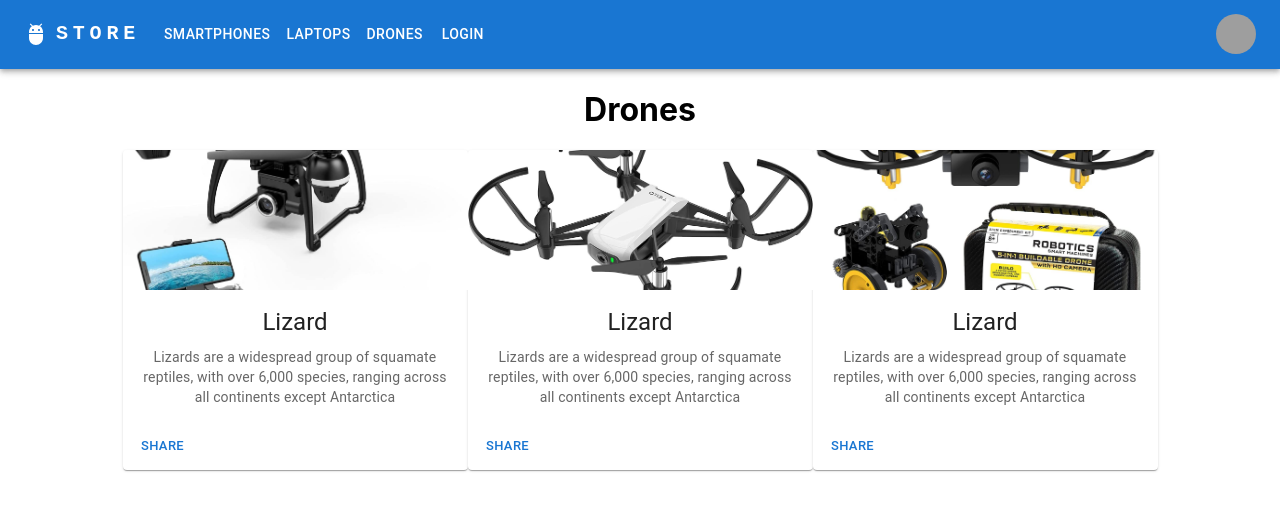
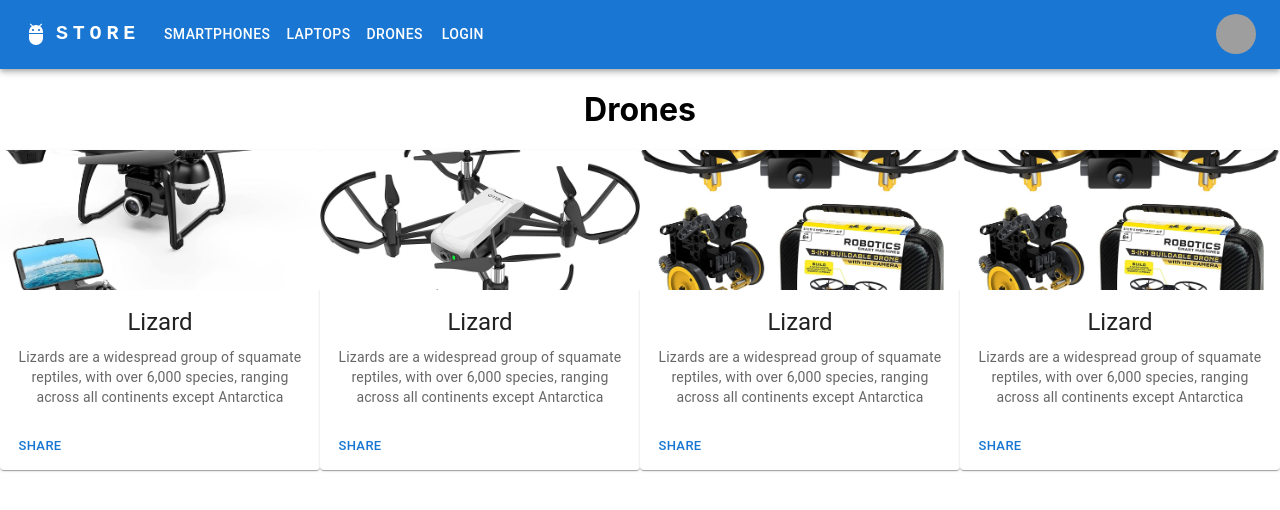
Before and after one commit to marcos-y/New-Project, a React (Create React App) app in the folder frontend/: page /drones in a window 1280 px wide. Shown: the top 510 px of the page. Built offline with nearby package versions, Linux system fonts and the light colour scheme; grey boxes are pictures that could not be loaded.

Commit message:
drones section finished

```diff
--- a/frontend/src/pages/Products/Drones/Drones.jsx
+++ b/frontend/src/pages/Products/Drones/Drones.jsx
@@ -14,6 +14,7 @@ const Drones = () =>{
             <Card img={img1}></Card>
             <Card img={img2}></Card>
             <Card img={img3}></Card>
+            <Card img={img3}></Card>
         </div>
         </div>
         </>
```
